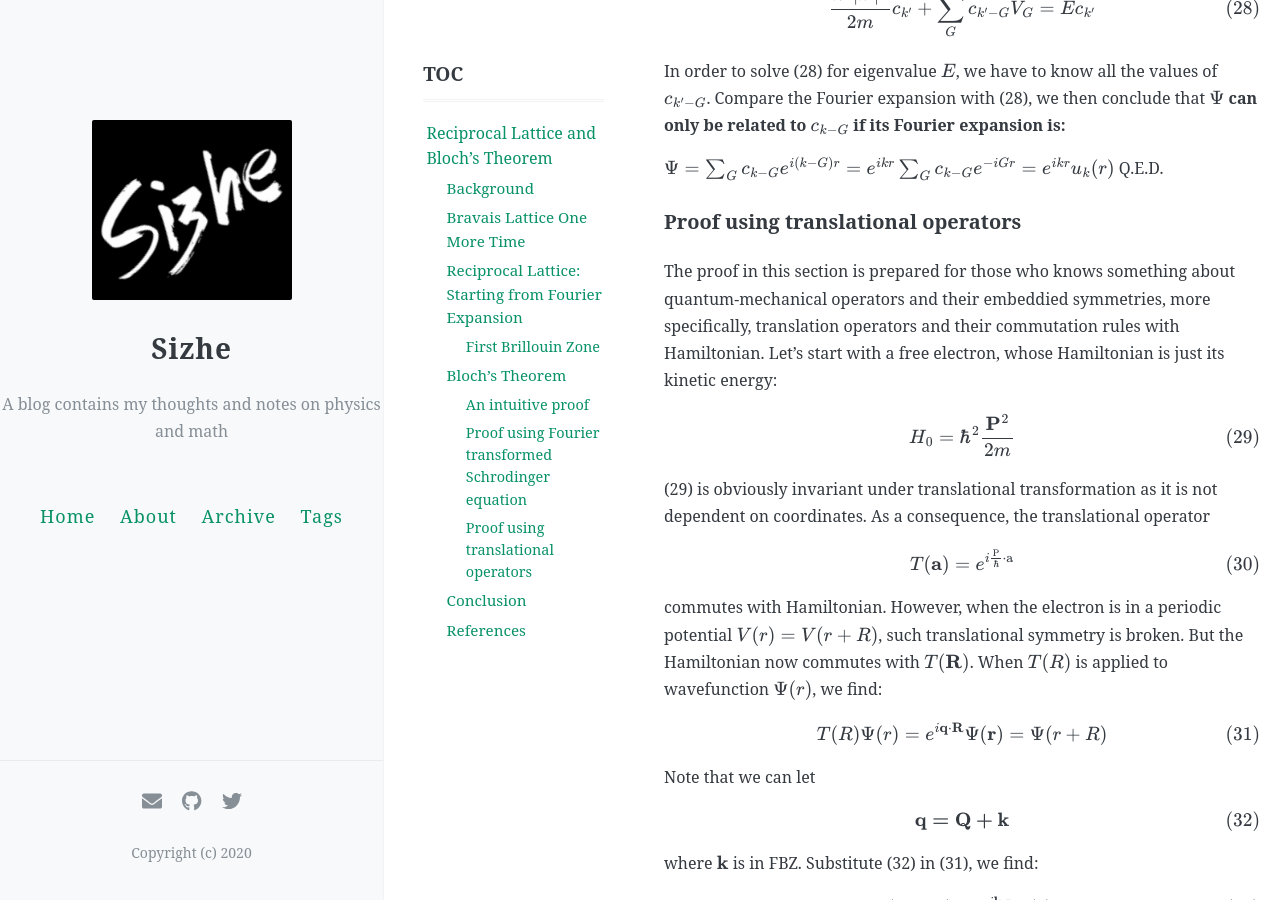
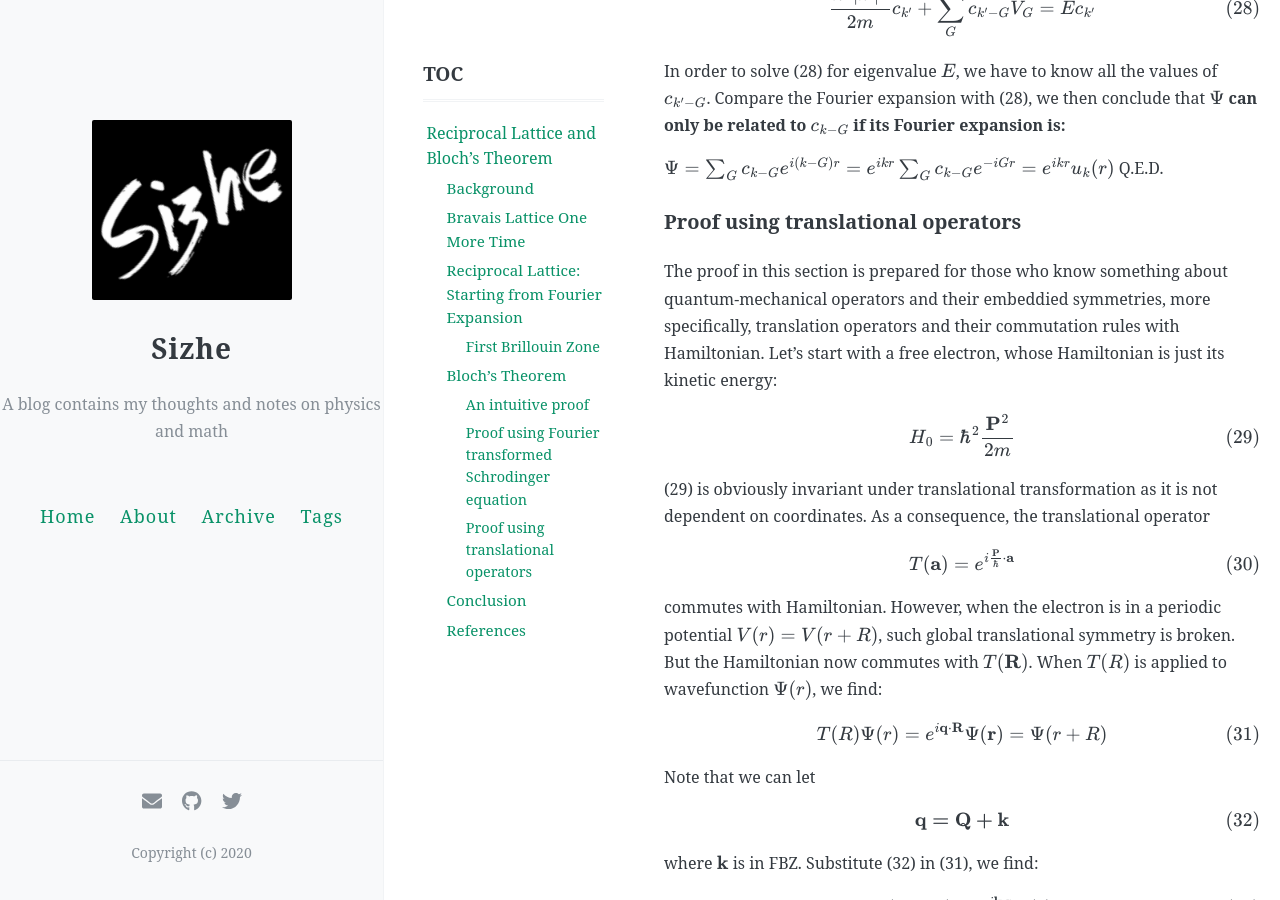
Before and after one commit to Lonitch/Lonitch.github.io, a Jekyll site: the page built from _posts/2020-05-18-Bravais-lattice-Bloch-theorem.md, in a window 1280 px wide and 900 px high, scrolled down 9630 px. Built offline with Jekyll 4.4.1, drawn with Linux system fonts in a browser that asks for light colours; formulas are drawn with MathJax 3; comment, search, counter and statistics services are not loaded; some of the changed text lies outside the part shown.

Commit message:
Update 2020-05-18-Bravais-lattice-Bloch-theorem.md

```diff
--- a/_posts/2020-05-18-Bravais-lattice-Bloch-theorem.md
+++ b/_posts/2020-05-18-Bravais-lattice-Bloch-theorem.md
@@ -315,7 +315,7 @@ $$
 Q.E.D.
 
 ### Proof using translational operators
-The proof in this section is prepared for those who knows something about quantum-mechanical operators and their embeddied symmetries, more specifically, translation operators and their commutation rules with Hamiltonian. Let's start with a free electron, whose Hamiltonian is just its kinetic energy:
+The proof in this section is prepared for those who know something about quantum-mechanical operators and their embeddied symmetries, more specifically, translation operators and their commutation rules with Hamiltonian. Let's start with a free electron, whose Hamiltonian is just its kinetic energy:
 
 $$
 H_0=\hbar^2\frac{\mathbf{P}^2}{2m} \tag{29}
@@ -324,10 +324,10 @@ $$
 (29) is obviously invariant under translational transformation as it is not dependent on coordinates. As a consequence, the translational operator
 
 $$
-T(\mathbf{a})=e^{i \frac{\mathrm{P}}{\hbar} \cdot \mathrm{a}}\tag{30}
+T(\mathbf{a})=e^{i \frac{\mathbf{P}}{\hbar} \cdot \mathbf{a}}\tag{30}
 $$
 
-commutes with Hamiltonian. However, when the electron is in a periodic potential $V(r)=V(r+R)$, such translational symmetry is broken. But the Hamiltonian now commutes with $T(\mathbf{R})$. When $T(R)$ is applied to wavefunction $\Psi(r)$, we find:
+commutes with Hamiltonian. However, when the electron is in a periodic potential $V(r)=V(r+R)$, such global translational symmetry is broken. But the Hamiltonian now commutes with $T(\mathbf{R})$. When $T(R)$ is applied to wavefunction $\Psi(r)$, we find:
 
 $$
 T(R)\Psi(r)=e^{i\mathbf{q\cdot R}}\Psi(\mathbf{r})=\Psi(r+R)\tag{31}
```
Also changed, not shown: other parts of _posts/2020-05-18-Bravais-lattice-Bloch-theorem.md (+8 -8 lines).
